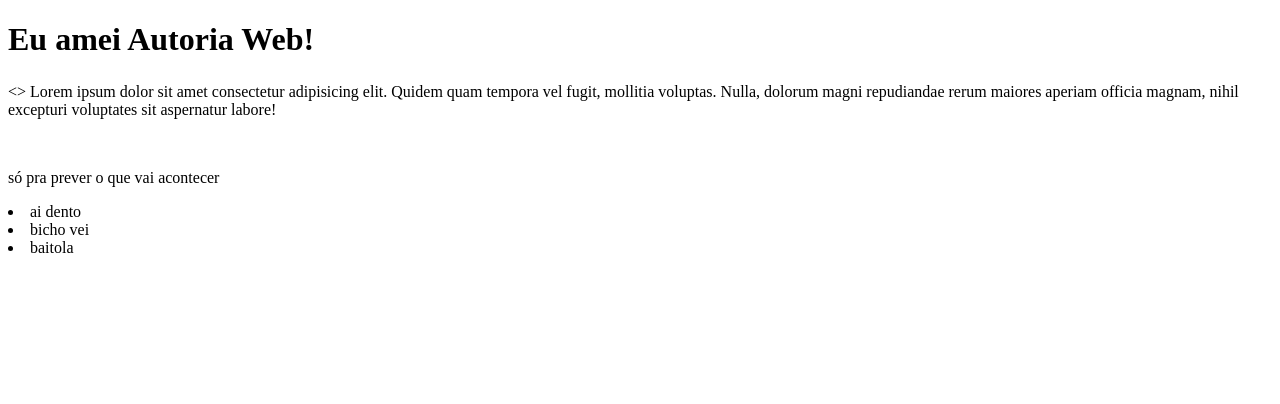
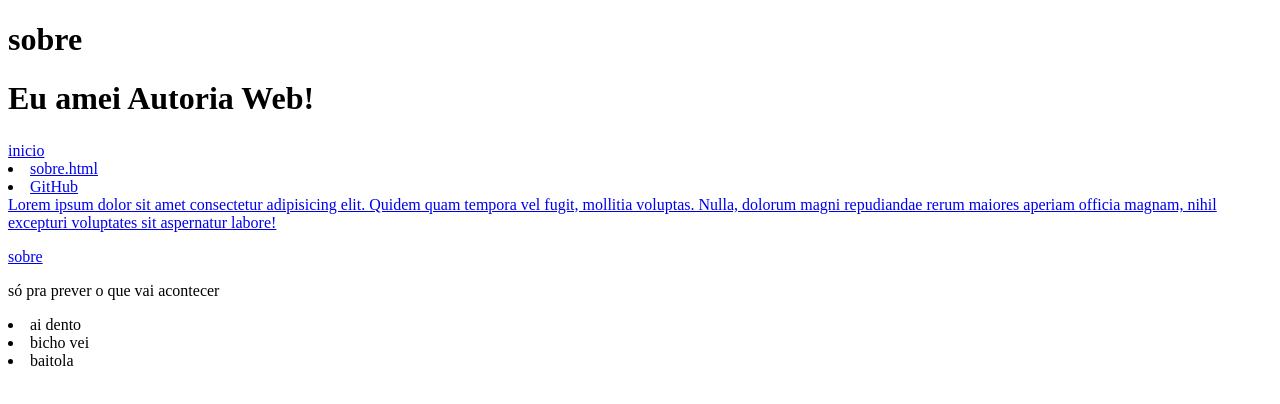
Before and after one commit to adriellia-oss/codespaces-blank, a plain HTML site: page index.html in a window 1280 px wide. Drawn offline with Linux system fonts and the light colour scheme.

Commit message:
Aula 14/05

```diff
--- a/index.html
+++ b/index.html
@@ -6,6 +6,9 @@
     <meta name="viewport" content="width=device-width, initial-scale=1.0" />
     <title>Autoria Web</title>
   </head>
+  </body>
+  <h1>sobre</h1>
+  <p>
 
   <body>
     <h1>Eu amei Autoria Web!</h1>
@@ -15,12 +18,29 @@
     <h4></h4>
     <h5></h5>
     <h6></h6>
-    <>
+
+    <nav>
+      </ul>
+        </li>
+            <a href="#">inicio</a>
+        </li>
+         <li>
+             <a href="#">sobre.html</a>
+          </li>
+          <li>
+            <a href="https://github.com/guileals/aw2026">GitHub
+         </li>
+            </ul>
+              </nav>
+
+
+
       Lorem ipsum dolor sit amet consectetur adipisicing elit. Quidem quam
       tempora vel fugit, mollitia voluptas. Nulla, dolorum magni repudiandae
       rerum maiores aperiam officia magnam, nihil excepturi voluptates sit
       aspernatur labore!
     </p>
+    <a href="index.html">sobre</a>
     <br />
 
     <p>só pra prever o que vai acontecer</p>
```
